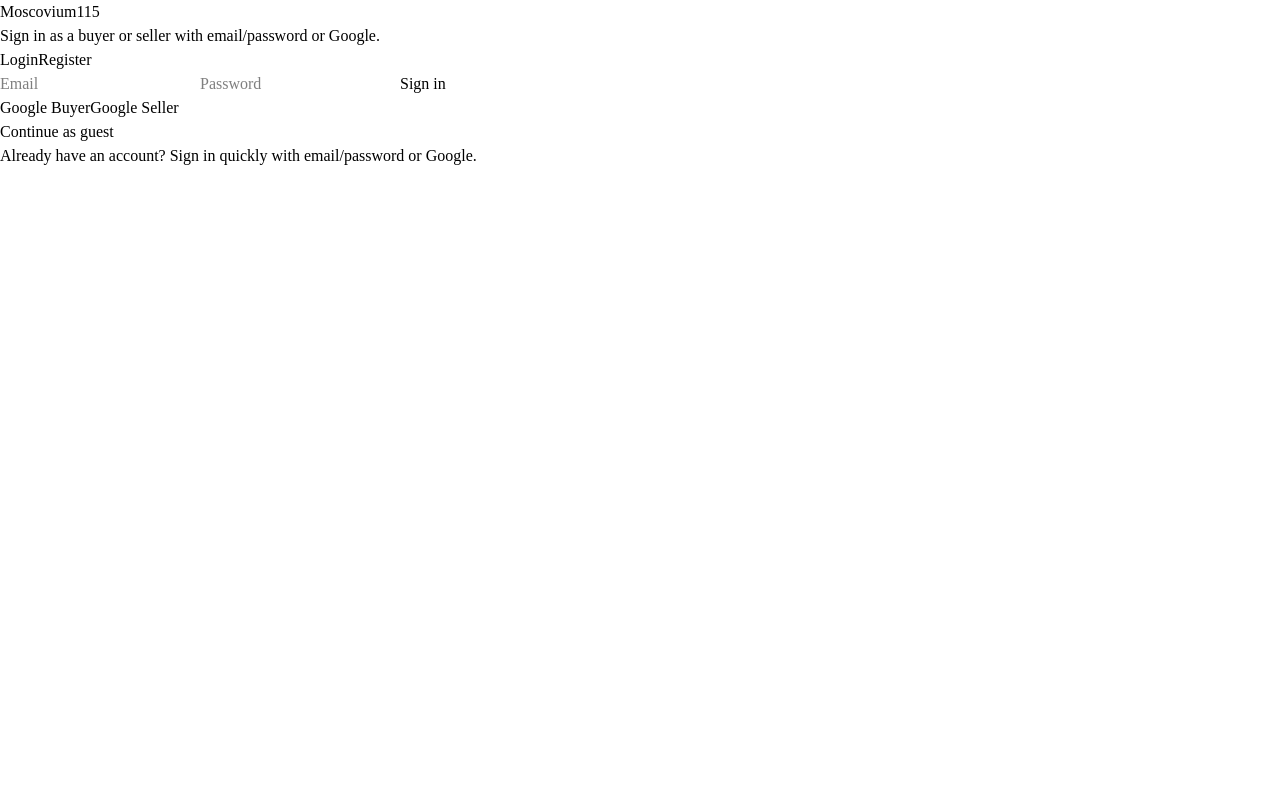
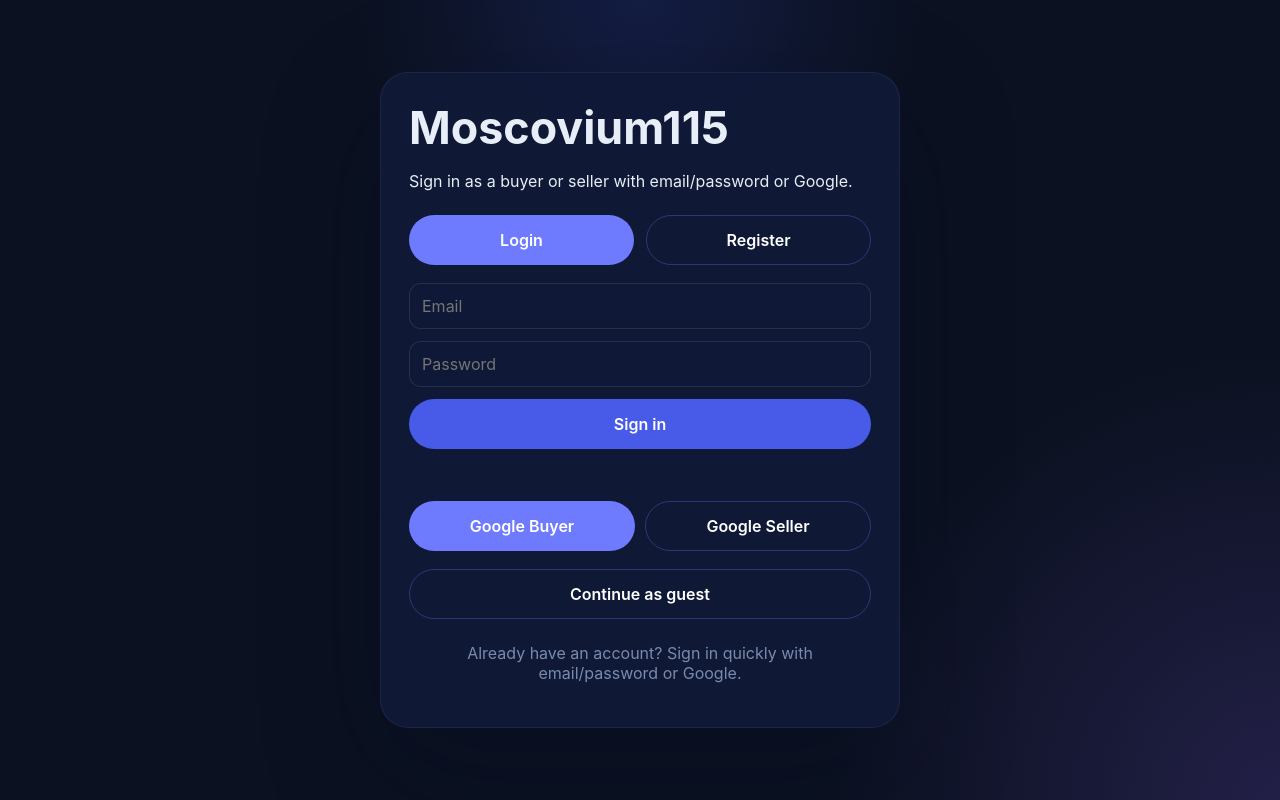
Before and after one commit to dmxmusicrecords-alt/Project-one, a React (Vite) app: page / in a window 1280 px wide. Built offline with nearby package versions, Linux system fonts and the light colour scheme; no server answers.

Commit message:
Move login layout styles into CSS classes

```diff
--- a/src/index.css
+++ b/src/index.css
@@ -1,29 +1,394 @@
-@import url('https://fonts.googleapis.com/css2?family=Manrope:wght@400;500;600;700;800&family=Space+Grotesk:wght@500;600;700&display=swap');
-@import "tailwindcss";
+:root {
+  color-scheme: dark;
+  font-family: Inter, ui-sans-serif, system-ui, -apple-system, BlinkMacSystemFont, 'Segoe UI', sans-serif;
+  background: #0b1120;
+  color: #e8eef7;
+}
 
-@theme {
-  --font-sans: "Manrope", ui-sans-serif, system-ui, sans-serif;
-  --font-display: "Space Grotesk", sans-serif;
+* {
+  box-sizing: border-box;
 }
 
 body {
-  font-family: var(--font-sans);
+  margin: 0;
+  min-height: 100vh;
+  background: radial-gradient(circle at top, rgba(66, 96, 255, 0.16), transparent 28%),
+    radial-gradient(circle at bottom right, rgba(126, 89, 227, 0.2), transparent 30%),
+    #0b1120;
 }
 
-/* Page Transition Loader Animation */
-.page-transition-loader {
-  position: fixed;
-  top: 0;
-  left: 0;
-  right: 0;
-  height: 3px;
-  background: #ef4444; /* red-500 matching moscovium theme */
-  z-index: 100;
-  transform: scaleX(0);
-  transform-origin: left;
-  transition: transform 0.4s ease-out;
+button {
+  font: inherit;
 }
 
-.page-transition-loader.is-active {
-  transform: scaleX(1);
+.app-shell {
+  min-height: 100vh;
+  display: grid;
+  place-items: center;
+  padding: 40px 16px;
 }
+
+.card {
+  width: min(520px, 100%);
+  padding: 28px;
+  border-radius: 28px;
+  background: rgba(16, 26, 56, 0.9);
+  box-shadow: 0 40px 120px rgba(7, 14, 35, 0.3);
+  border: 1px solid rgba(255, 255, 255, 0.06);
+}
+
+header {
+  margin-bottom: 24px;
+}
+
+h1 {
+  margin: 0;
+  font-size: clamp(2rem, 4vw, 2.8rem);
+}
+
+.status,
+.hint,
+.role,
+.label {
+  color: #a3b4d1;
+}
+
+.login-card,
+.profile-card {
+  display: grid;
+  gap: 18px;
+}
+
+.selectors {
+  display: grid;
+  grid-template-columns: 1fr 1fr;
+  gap: 12px;
+}
+
+.button,
+.button.outline,
+.button.secondary {
+  border-radius: 999px;
+  padding: 14px 18px;
+  border: 1px solid transparent;
+  background: #475be8;
+  color: white;
+  font-weight: 600;
+  cursor: pointer;
+  transition: transform 0.2s ease, background-color 0.15s ease, border-color 0.15s ease;
+}
+
+.button:hover:not(:disabled) {
+  transform: translateY(-1px);
+}
+
+.button:disabled {
+  opacity: 0.6;
+  cursor: wait;
+}
+
+.button.outline {
+  background: transparent;
+  border-color: rgba(99, 126, 255, 0.32);
+}
+
+.button.active {
+  background: #6e7bff;
+}
+
+.button.secondary {
+  background: #15205d;
+}
+
+.error-box {
+  padding: 14px 16px;
+  border-radius: 18px;
+  background: rgba(205, 69, 88, 0.16);
+  color: #ffb8c9;
+}
+
+.profile-card {
+  background: rgba(14, 20, 43, 0.7);
+  border: 1px solid rgba(255, 255, 255, 0.05);
+  padding: 20px;
+  border-radius: 24px;
+}
+
+.profile-card img.avatar {
+  width: 72px;
+  height: 72px;
+  border-radius: 999px;
+  object-fit: cover;
+  border: 1px solid rgba(255, 255, 255, 0.08);
+}
+
+.profile-card {
+  grid-template-columns: 72px 1fr;
+  align-items: center;
+}
+
+footer {
+  margin-top: 24px;
+  color: rgba(163, 183, 219, 0.72);
+  text-align: center;
+}
+
+.google-button-wrapper {
+  margin-top: 16px;
+}
+
+.auth-role-buttons {
+  gap: 10px;
+}
+
+.dashboard-wrapper {
+  width: 100%;
+  max-width: 1400px;
+}
+
+/* Dashboard styles */
+.dashboard {
+  min-height: 100vh;
+  padding: 24px 16px;
+}
+
+.dashboard-header {
+  display: flex;
+  justify-content: space-between;
+  align-items: center;
+  margin-bottom: 32px;
+  padding: 20px;
+  border-radius: 24px;
+  background: rgba(14, 20, 43, 0.7);
+  border: 1px solid rgba(255, 255, 255, 0.05);
+}
+
+.dashboard-header h1 {
+  margin: 0;
+  font-size: 2rem;
+}
+
+.dashboard-header p {
+  margin: 4px 0 0 0;
+  color: rgba(163, 183, 219, 0.8);
+}
+
+.header-actions {
+  display: flex;
+  gap: 16px;
+  align-items: center;
+}
+
+.cart-badge {
+  padding: 8px 12px;
+  border-radius: 999px;
+  background: rgba(66, 96, 255, 0.2);
+  border: 1px solid rgba(99, 126, 255, 0.5);
+  font-weight: 600;
+  color: #9eb9ff;
+}
+
+.dashboard-grid {
+  display: grid;
+  gap: 24px;
+  max-width: 1400px;
+  margin: 0 auto;
+}
+
+.panel {
+  padding: 24px;
+  border-radius: 24px;
+  background: rgba(14, 20, 43, 0.7);
+  border: 1px solid rgba(255, 255, 255, 0.05);
+}
+
+.panel h2 {
+  margin: 0 0 16px 0;
+  font-size: 1.5rem;
+}
+
+.panel h3 {
+  margin: 0 0 8px 0;
+}
+
+form {
+  display: grid;
+  gap: 12px;
+}
+
+input,
+textarea {
+  padding: 12px;
+  border-radius: 12px;
+  border: 1px solid rgba(255, 255, 255, 0.1);
+  background: rgba(16, 26, 56, 0.8);
+  color: #e8eef7;
+  font-family: inherit;
+  font-size: 1rem;
+}
+
+input:focus,
+textarea:focus {
+  outline: none;
+  border-color: rgba(99, 126, 255, 0.5);
+  background: rgba(16, 26, 56, 0.95);
+}
+
+input:disabled,
+textarea:disabled {
+  opacity: 0.5;
+}
+
+.items-list {
+  display: grid;
+  gap: 12px;
+}
+
+.item-card {
+  padding: 12px;
+  border-radius: 12px;
+  background: rgba(66, 96, 255, 0.1);
+  border: 1px solid rgba(99, 126, 255, 0.2);
+}
+
+.item-card h3 {
+  color: #9eb9ff;
+}
+
+.item-card p {
+  margin: 4px 0;
+  color: rgba(163, 183, 219, 0.8);
+  font-size: 0.9rem;
+}
+
+.items-grid {
+  display: grid;
+  grid-template-columns: repeat(auto-fill, minmax(220px, 1fr));
+  gap: 16px;
+}
+
+.marketplace-item {
+  padding: 16px;
+  border-radius: 12px;
+  background: rgba(66, 96, 255, 0.1);
+  border: 1px solid rgba(99, 126, 255, 0.2);
+  display: grid;
+  gap: 12px;
+}
+
+.marketplace-item h3 {
+  margin: 0;
+}
+
+.marketplace-item .price {
+  font-size: 1.3rem;
+  font-weight: 700;
+  color: #9eb9ff;
+  margin: 0;
+}
+
+.marketplace-item .seller {
+  margin: 0;
+  font-size: 0.85rem;
+}
+
+.orders-list {
+  display: grid;
+  gap: 12px;
+}
+
+.order-card {
+  padding: 12px;
+  border-radius: 12px;
+  background: rgba(66, 96, 255, 0.1);
+  border: 1px solid rgba(99, 126, 255, 0.2);
+}
+
+.order-header {
+  display: flex;
+  justify-content: space-between;
+  margin-bottom: 8px;
+}
+
+.order-date {
+  font-size: 0.85rem;
+  color: rgba(163, 183, 219, 0.7);
+}
+
+.order-card p {
+  margin: 4px 0;
+  color: rgba(163, 183, 219, 0.8);
+}
+
+.cart-items {
+  display: grid;
+  gap: 12px;
+  margin-bottom: 16px;
+}
+
+.cart-item {
+  padding: 12px;
+  border-radius: 12px;
+  background: rgba(66, 96, 255, 0.1);
+  border: 1px solid rgba(99, 126, 255, 0.2);
+  display: flex;
+  justify-content: space-between;
+  align-items: center;
+  gap: 12px;
+}
+
+.cart-item div {
+  flex: 1;
+}
+
+.cart-item strong {
+  display: block;
+  color: #9eb9ff;
+}
+
+.cart-item p {
+  margin: 4px 0 0 0;
+  color: rgba(163, 183, 219, 0.8);
+  font-size: 0.9rem;
+}
+
+.cart-total {
+  padding: 12px;
+  border-radius: 12px;
+  background: rgba(66, 96, 255, 0.1);
+  border: 1px solid rgba(99, 126, 255, 0.3);
+  margin-bottom: 12px;
+  font-size: 1.1rem;
+}
+
+.checkout-form {
+  margin-top: 16px;
+  padding: 16px;
+  border-radius: 12px;
+  background: rgba(66, 96, 255, 0.05);
+  border: 1px solid rgba(99, 126, 255, 0.2);
+}
+
+.checkout-form h3 {
+  margin-top: 0;
+}
+
+@media (min-width: 768px) {
+  .dashboard-grid {
+    grid-template-columns: 1fr 1fr;
+  }
+
+  .items-panel {
+    grid-column: 1 / -1;
+  }
+}
+
+@media (min-width: 1200px) {
+  .dashboard-grid {
+    grid-template-columns: 2fr 1fr 1fr;
+  }
+
+  .items-panel {
+    grid-column: 1 / -1;
+  }
+}
```
